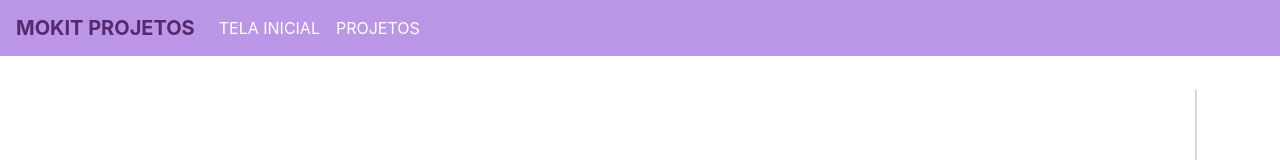
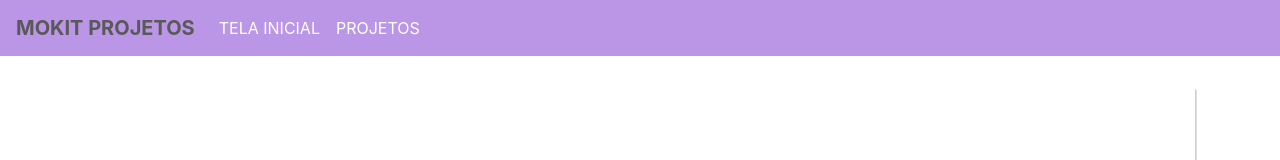
Before and after one commit to LucasSantanaScherer/Lucas-projeto1, a website: page index.html in a window 1280 px wide. In both pictures the pointer is over the link "MOKIT PROJETOS". Shown: the top 160 px of the page. Drawn offline with nearby package versions, Linux system fonts and the light colour scheme.

Commit message:
Update style.css

```diff
--- a/style.css
+++ b/style.css
@@ -30,7 +30,7 @@ a{
 
 a:hover{
     font-weight: 700;
-    color: #55286F;
+    color: #595959;
 }
 
 a:focus{
```
